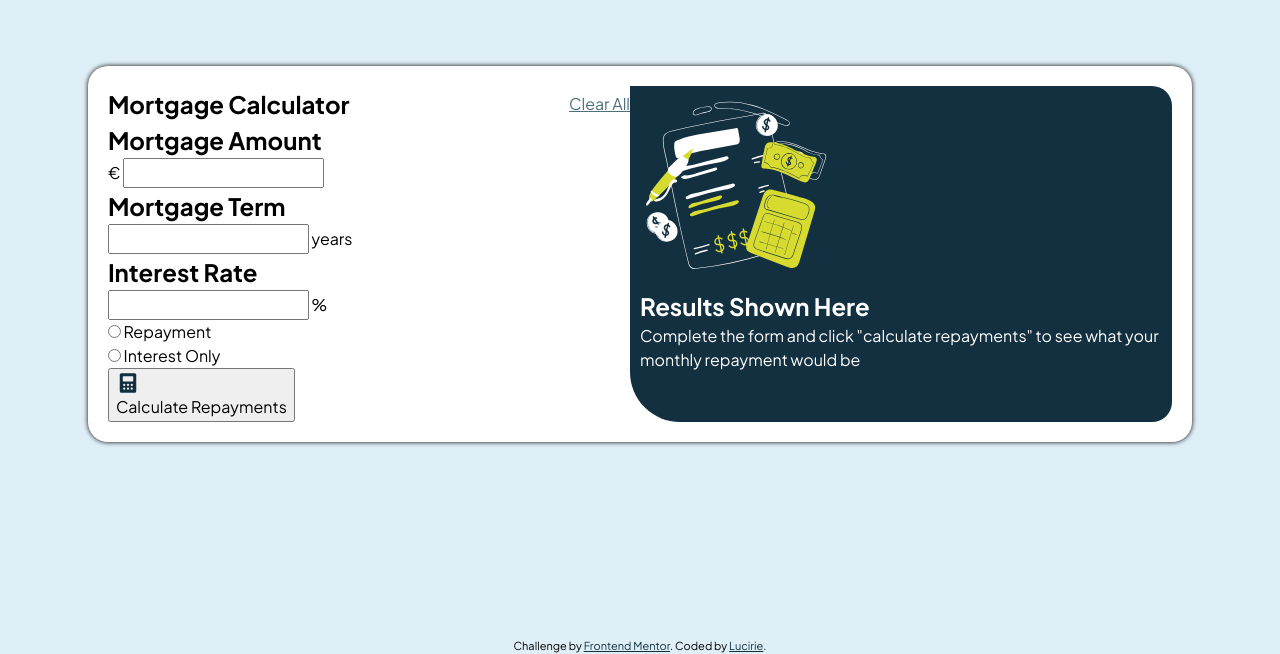
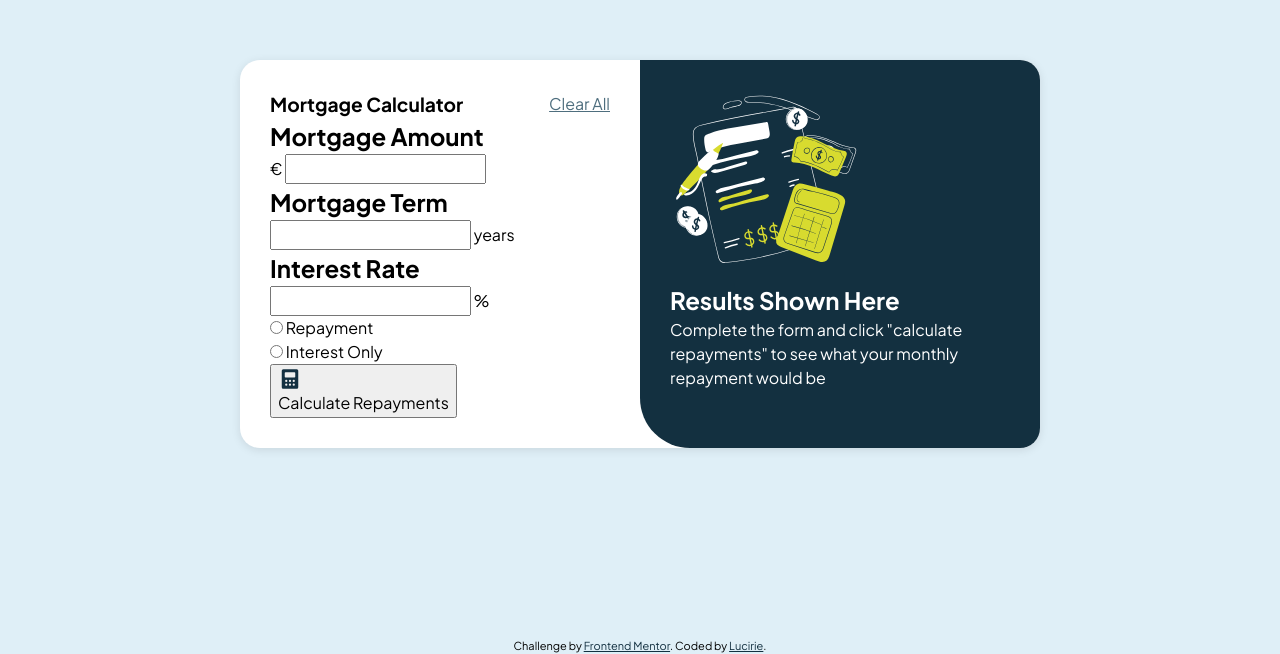
Before and after one commit to lucirie/Mortgage-Calculator, a plain HTML site: page index.html in a window 1280 px wide. Shown: the part 146-800 px from the top of the page. Drawn offline with Linux system fonts and the light colour scheme.

Commit message:
change padding and layout styles per device

```diff
--- a/styles.css
+++ b/styles.css
@@ -13,16 +13,17 @@ body {
     flex-direction: column;
     max-width: 1300px;
     background-color: white;
-    padding: 20px;
 }
 
-.top {
-  display: flex;
+.calculator-panel {
+  padding: 20px;
 }
 
 .top .title {
-  font-size: 1.5rem;
+  font-size: 1.8rem;
 }
+
+
 
 .clear {
   all: unset;
@@ -41,17 +42,27 @@ body {
     .calculator-container {
         flex-direction: row;
         border-radius: 20px;
-        box-shadow: 0px 0px 5px;
+        max-width: 800px;
+        box-shadow: 0 2px 10px rgb(0, 0, 0, 0.1);
     }
 
     .calculator-panel {
         flex: 1;
+        padding: 30px;
         border-radius: 20px 0 0 20px;
+    }
+
+    .top {
+      display: flex;
+    }
+
+    .top .title {
+      font-size: 1.2rem;
     }
 
     .results-panel {
         flex: 1;
-        padding: 10px;
+        padding: 30px;
         border-radius: 0 20px 20px 50px;
     }
 }
```
